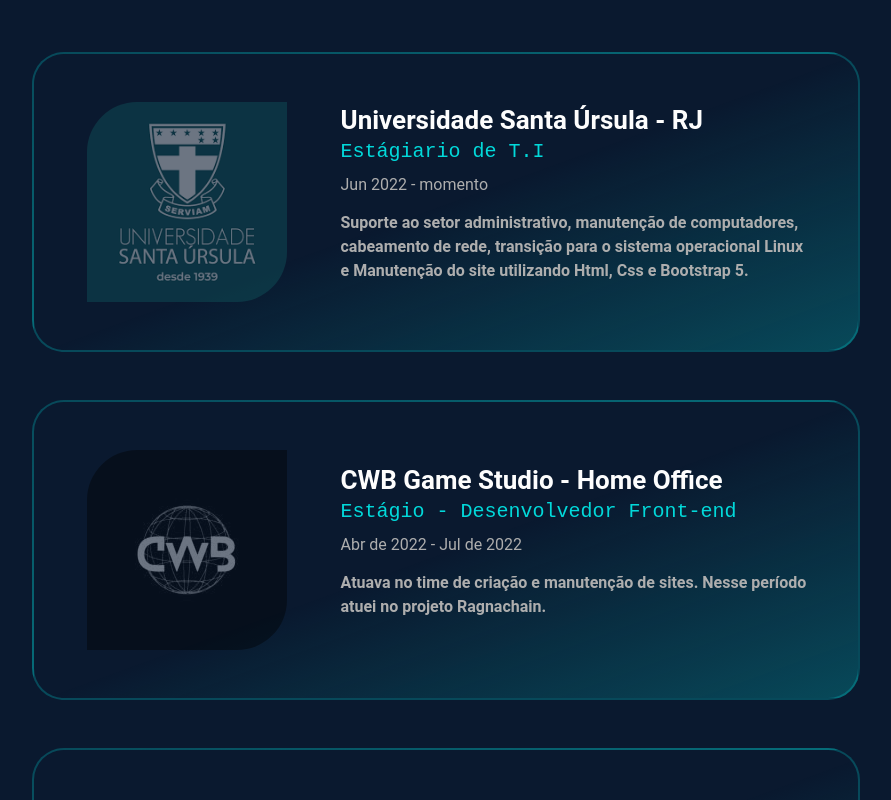
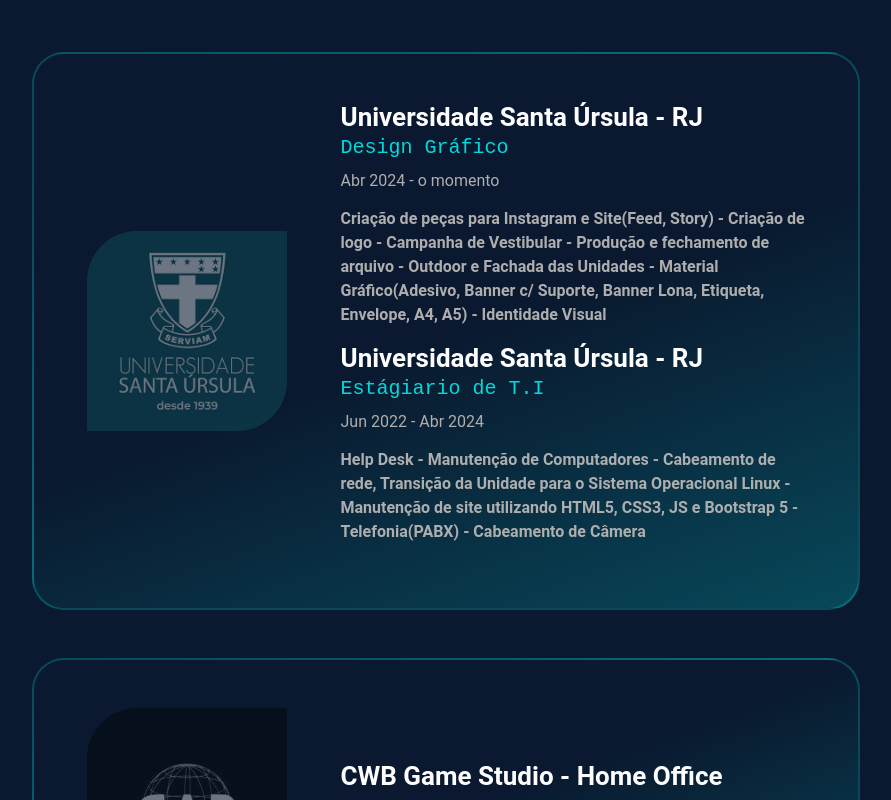
Before and after one commit to Renanfls/Portfolio-2.0_React-JS, a Next.js app in the folder portfolio/: page / in a window 1280 px wide. Shown: the part 1700-2500 px from the top of the page, without its empty margins (194-1085 px from the left). Built offline with nearby package versions, Linux system fonts and the light colour scheme.

Commit message:
Update SectionExperience

```diff
--- a/portfolio/src/components/SectionExperience/index.js
+++ b/portfolio/src/components/SectionExperience/index.js
@@ -11,7 +11,10 @@ export default function SectionExperience() {
         <h2 className="fw-bold">Experiência</h2>
       </div>
       {experiences.list.map((experience) => (
-        <div key={experience.company} className="container p-md-5 mt-5 rounded-5">
+        <div
+          key={experience.company}
+          className="container p-md-5 mt-5 rounded-5"
+        >
           <Row className="g-5 align-items-center">
             <Col
               sm={12}
@@ -28,10 +31,18 @@ export default function SectionExperience() {
             <Col sm={12} md={12} lg={8} className="px-4">
               <div className="p-5 p-md-0 text-center text-lg-start">
                 <h3 className="company fw-bold">{experience.company}</h3>
-                <h4 className="position lh-base">{experience.position}</h4>
-                <p className="period lh-sm mt-2">{experience.period}</p>
+                <h4 className="position lh-base">{experience.position2}</h4>
+                <p className="period lh-sm mt-2">{experience.period2}</p>
                 <p className="description fw-bold lh-base mt-3">
-                  {experience.description}
+                  {experience.description2}
+                </p>
+              </div>
+              <div className="p-5 p-md-0 text-center text-lg-start">
+                <h3 className="company fw-bold">{experience.company}</h3>
+                <h4 className="position lh-base">{experience.position1}</h4>
+                <p className="period lh-sm mt-2">{experience.period1}</p>
+                <p className="description fw-bold lh-base mt-3">
+                  {experience.description1}
                 </p>
               </div>
             </Col>
--- a/portfolio/src/mocks/About/about.js
+++ b/portfolio/src/mocks/About/about.js
@@ -4,7 +4,7 @@ const about = {
   formations: [
     {
       course: "Ciência da Computação - Estácio de Sá",
-      period: "(Jul 2023 - o momento)",
+      period: "(Jul 2023 - o momento) 3º Período",
     },
     {
       course: "Gestão da Tecnologia da Informação - Estácio de Sá",
--- a/portfolio/src/mocks/experiences.js
+++ b/portfolio/src/mocks/experiences.js
@@ -2,10 +2,14 @@ const experiences = {
   list: [
     {
       company: "Universidade Santa Úrsula - RJ",
-      position: "Estágiario de T.I",
-      period: "Jun 2022 - momento",
-      description:
-        "Suporte ao setor administrativo, manutenção de computadores, cabeamento de rede, transição para o sistema operacional Linux e Manutenção do site utilizando Html, Css e Bootstrap 5.",
+      position1: "Estágiario de T.I",
+      period1: "Jun 2022 - Abr 2024",
+      description1:
+        "Help Desk - Manutenção de Computadores - Cabeamento de rede, Transição da Unidade para o Sistema Operacional Linux - Manutenção de site utilizando HTML5, CSS3, JS e Bootstrap 5 - Telefonia(PABX) - Cabeamento de Câmera",
+      position2: "Design Gráfico",
+      period2: "Abr 2024 - o momento",
+      description2:
+        "Criação de peças para Instagram e Site(Feed, Story) - Criação de logo - Campanha de Vestibular - Produção e fechamento de arquivo - Outdoor e Fachada das Unidades - Material Gráfico(Adesivo, Banner c/ Suporte, Banner Lona, Etiqueta, Envelope, A4, A5) - Identidade Visual",
       src: "./images/usu.png",
       alt: "Universidade Santa Úrsula",
     },
@@ -14,7 +18,7 @@ const experiences = {
       position: "Estágio - Desenvolvedor Front-end",
       period: "Abr de 2022 - Jul de 2022",
       description:
-        "Atuava no time de criação e manutenção de sites. Nesse período atuei no projeto Ragnachain.",
+        " Criação e manutenção de sites(Landing Page Institucional e E-Commerce) - HTML5, CSS3, JS, Bootstrap 5, Magento, WordPress, Firezilla - Deploy das aplicações",
       src: "./images/cwb.jpg",
       alt: "Logo CWB Game Studio",
     },
@@ -23,7 +27,7 @@ const experiences = {
       position: "Designer Assistente",
       period: "Out de 2021 - Mar de 2022",
       description:
-        "Atuava no time de criação voltado para Gestão de Redes Sociais das empresas parceiras. Atividades exercidas: criação de artes voltadas ao Instagram, produção de identidade visual e material gráfico.",
+        "Criação de peças para Instagram(Feed, Story) - Edição de vídeo - Criação de logo - Produção e fechamento de arquivo - Material gráfico(Envelope e Folder) - Identidade Visual",
       src: "./images/ndx.jpg",
       alt: "Logo NDX Agência",
     },
```
